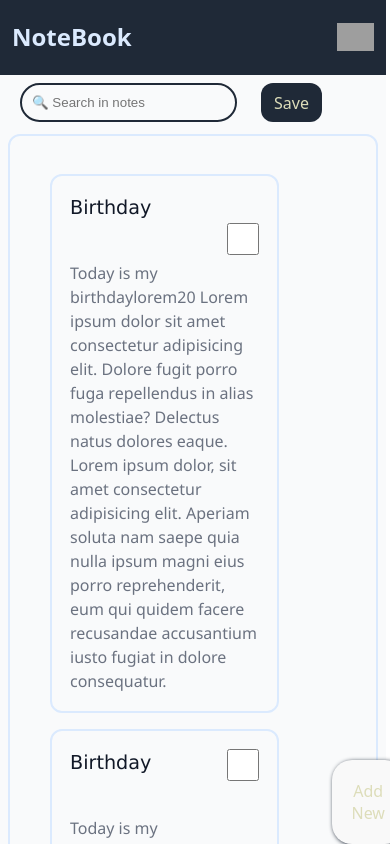
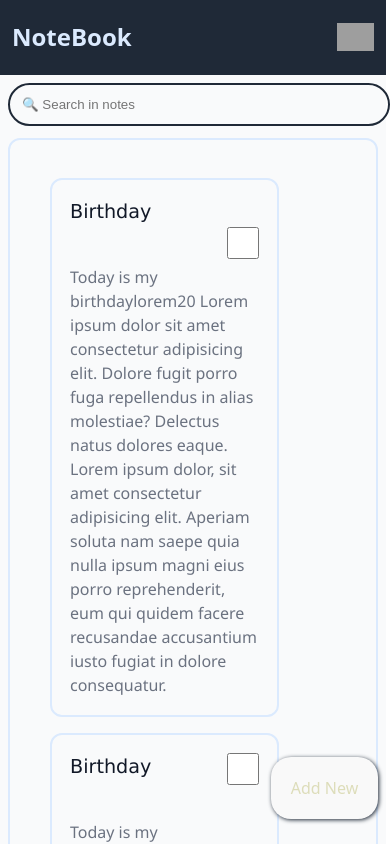
Before and after one commit to Ankitk2021/MightyList, a React (Vite) app: page / in a window 390 px wide. Shown: the top 844 px of the page. Built offline with nearby package versions, Linux system fonts and the light colour scheme; grey boxes are pictures that could not be loaded.

Commit message:
created good fab button

```diff
--- a/src/components/Homepage.css
+++ b/src/components/Homepage.css
@@ -25,13 +25,12 @@
 }
 .fabBtn {
   position: fixed;
-
   display: inline-block;
   width: fit-content;
   height: fit-content;
   border: none;
-  top: 85%;
-  left: 90%;
+  bottom: 3vh;
+  right: 3vw;
   box-sizing: border-box;
 }
 .fabBtn button {
@@ -62,73 +61,4 @@
   justify-content: center;
   flex-direction: column;
   justify-content: center;
-
 }
-
-@media (max-width: 460px) {
-
-    .fabBtn {
-        position: fixed;
-
-        display: inline-block;
-        width: fit-content;
-        height: fit-content;
-        border: none;
-        top: 88%;
-        right: 10px;
-        bottom: 10px;
-        left: 70%;
-        box-sizing: border-box;
-      }
-}
-
-@media (min-width: 430px) {
-
-    .fabBtn {
-        position: fixed;
-
-        display: inline-block;
-        width: fit-content;
-        height: fit-content;
-        border: none;
-        top: 84%;
-
-
-        left: 50%;
-        box-sizing: border-box;
-      }
-}
-
-
-@media (max-width: 540px) {
-
-    .fabBtn {
-        position: fixed;
-
-        display: inline-block;
-        width: fit-content;
-        height: fit-content;
-        border: none;
-        top: 86%;
-
-
-        left: 75%;
-        box-sizing: border-box;
-      }
-}
-@media (max-width: 912px) {
-
-    .fabBtn {
-        position: fixed;
-
-        display: inline-block;
-        width: fit-content;
-        height: fit-content;
-        border: none;
-        top: 90%;
-
-
-        left: 85%;
-        box-sizing: border-box;
-      }
-}
--- a/src/components/Navbar.jsx
+++ b/src/components/Navbar.jsx
@@ -6,7 +6,7 @@ import logo from "../assets/logo.png";
 function Navbar() {
   return (
     <>
-      <div class="nav-container">
+      <div className="nav-container">
         <div className="logoandname">
           <img src={logo} alt="" hidden />
           <h2>NoteBook</h2>
--- a/src/components/Searchbar.css
+++ b/src/components/Searchbar.css
@@ -10,69 +10,48 @@
   --secondayText: #6b7280;
   --success: #10b981;
   --danger: #ef4444;
-  --borderRadius:12px;
+  --borderRadius: 12px;
   --highlight: #dbeafe;
 }
 .searchbar {
+  width: 98vw;
+  height: fit-content;
+  display: flex;
+
+  border: 2px black;
+
+  box-sizing: border-box;
+}
+.searchbar input {
   width: inherit;
+  padding: 12px;
   height: fit-content;
-  border: 2px black;
-  display: flex;
-  justify-content: flex-start;
-}
-.searchbar input{
-  width: 50%;
-  height: fit-content;
-  padding: 16px;
+  box-sizing: border-box;
   background-color: inherit;
   border: 2px solid var(--navBackground);
   color: var(--secondayText);
+  justify-content: center;
   border-radius: var(--borderRadius);
-  margin-inline: 12px;
+}
 
-
-
-}
-.searchbar button{
-
-    display: inline-block;
-    border-radius: 12px;
-    padding-inline: var(--borderRadius);
-    margin-left: 12px;
-    padding-block: 6px;
-    background-color: var(--navBackground);
-}
-.searchbar input:focus{
+.searchbar input:focus {
   outline: var(--navBackground) 3px solid;
-    box-sizing: border-box;
   box-shadow: 1px 1px 8px 2px var(--navBackground);
   color: var(--primaryText);
-    width: 80%;
   text-align: start;
-
-
-
 }
-.searchbar input:hover{
-
+.searchbar input:hover {
   outline: var(--navBackground) 3px solid;
-    box-sizing: border-box;
-    width: 80%;
   box-shadow: 1px 1px 8px 2px var(--navBackground);
   color: var(--primaryText);
 }
 @media (max-width: 420px) {
-
-    .searchbar input{
-        width: 50%;
+  .searchbar input {
+    width: inherit;
     height: fit-content;
-        padding: 10px;
     background-color: inherit;
     border: 2px solid var(--navBackground);
     color: var(--secondayText);
     border-radius: 30px;
-
-
   }
-
 }
--- a/src/components/Searchbar.jsx
+++ b/src/components/Searchbar.jsx
@@ -4,7 +4,7 @@ function Searchbar() {
   return (
     <div className='searchbar'>
         <input type="text" placeholder='🔍 Search in notes '/>
-        <button type='submit'>Save</button>
+
     </div>
   )
 }
```
Lines whose indentation alone changed are shown as unchanged.
